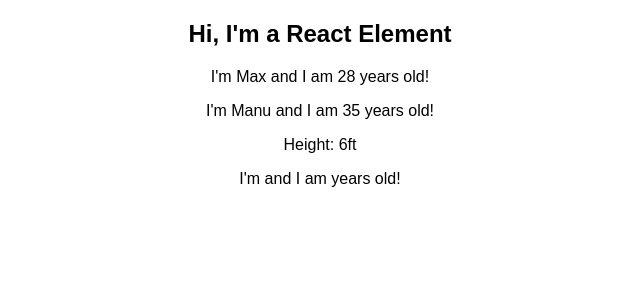
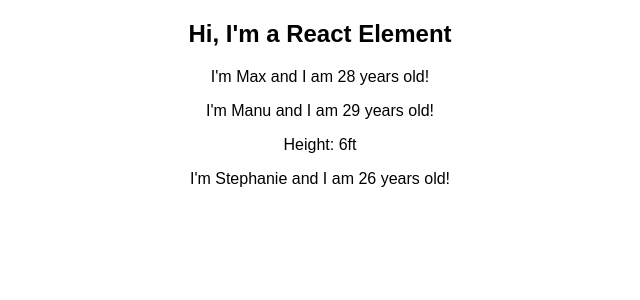
Before and after one commit to OscarLawton/udemyReact1, a React (Create React App) app: page / in a window 1280 px wide. Shown: the top 300 px of the page, without its empty margins (320-960 px from the left). Built offline with nearby package versions, Linux system fonts and the light colour scheme.

Commit message:
added state to component

```diff
--- a/package.json
+++ b/package.json
@@ -12,5 +12,8 @@
     "build": "react-scripts build",
     "test": "react-scripts test --env=jsdom",
     "eject": "react-scripts eject"
+  },
+  "devDependencies": {
+    "babel-cli": "^6.26.0"
   }
 }
--- a/src/App.js
+++ b/src/App.js
@@ -3,14 +3,22 @@
 import './App.css';
 
 class App extends Component {
+  state = {
+    persons: [
+      {name: 'Max', age: 28},
+      {name: 'Manu', age: 29},
+      {name: "Stephanie", age: 26}
+    ]
+  }
+
   render() {
 
     return (
         <div className="App">
           <h2>Hi, I'm a React Element</h2>
-          <Person name="Max" age="28"/>
-          <Person name="Manu" age="35"> Height: 6ft</Person>
-          <Person />
+          <Person name={this.state.persons[0].name} age={this.state.persons[0].age}/>
+          <Person name={this.state.persons[1].name} age={this.state.persons[1].age}> Height: 6ft</Person>
+          <Person name={this.state.persons[2].name} age={this.state.persons[2].age}/>
         </div>
 
       );
```
Also changed, not shown: 1 other file (tests, documents, lock files or other folders).
